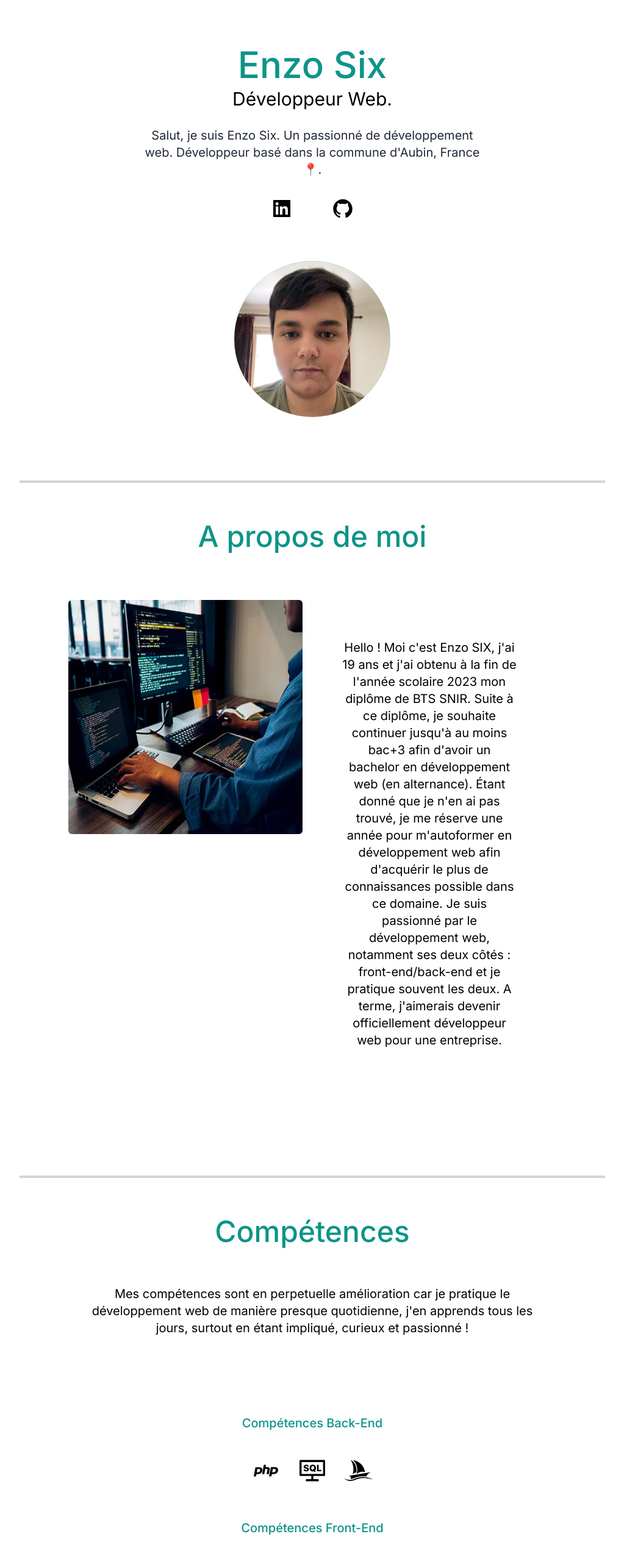
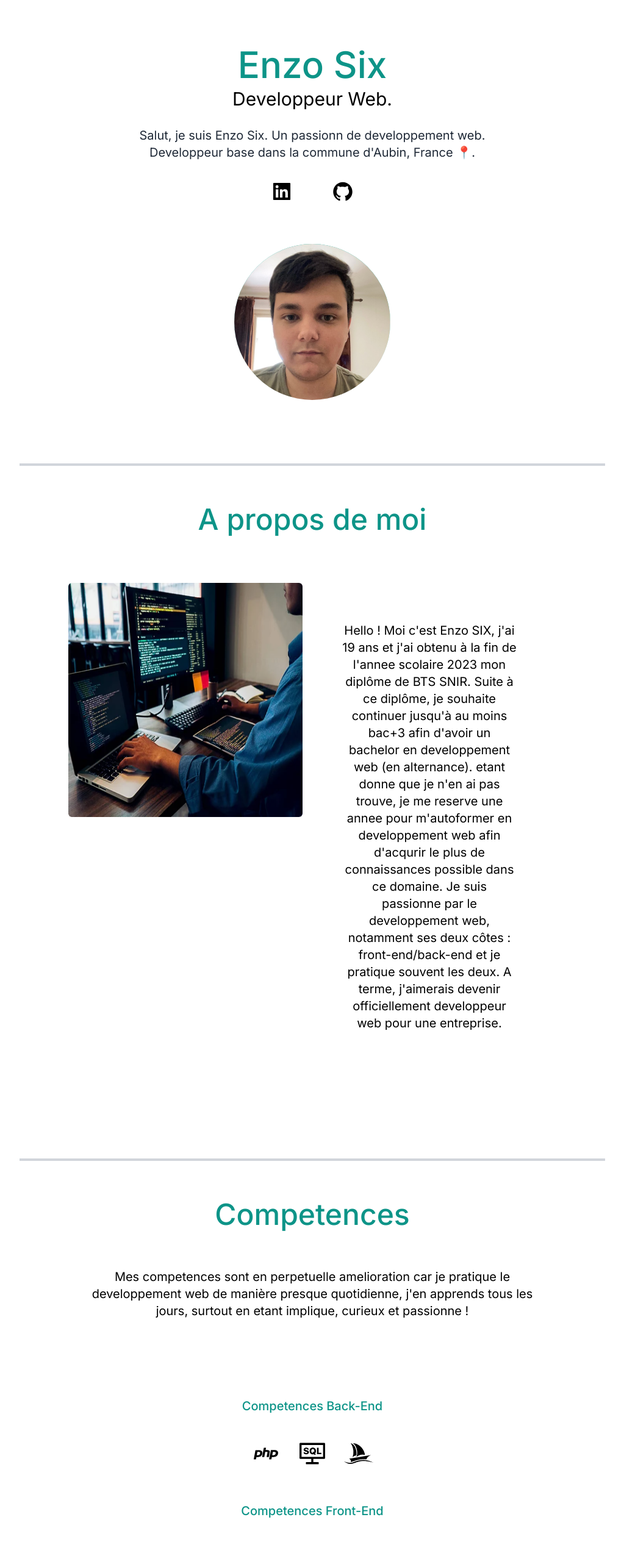
Before and after one commit to Enzo-six/React-Portfolio, a Next.js app: page / in a window 1280 px wide. Shown: the part 120-2654 px from the top of the page at 61% size, without its empty margins (128-1151 px from the left). Built offline with nearby package versions, Linux system fonts and the light colour scheme.

Commit message:
test netlify 2

```diff
--- a/app/page.js
+++ b/app/page.js
@@ -66,7 +66,7 @@ export default function Home() {
                   href="#skills"
                   className="font-burtons dark:text-teal-400 md:text-lg"
                 >
-                  Compétences
+                  Competences
                 </a>
               </li>
               <li>
@@ -92,11 +92,11 @@ export default function Home() {
               Enzo Six
             </h2>
             <h3 className="text-2xl py-2 dark:text-white md:text-3xl">
-              Développeur Web.
+              Developpeur Web.
             </h3>
             <p className="text-md py-5 leading-8 text-gray-800 dark:text-gray-200 max-w-xl mx-auto md:text-xl">
-              Salut, je suis Enzo Six. Un passionné de développement web.
-              Développeur basé dans la commune d'Aubin, France 📍.
+              Salut, je suis Enzo Six. Un passionn de developpement web.
+              Developpeur base dans la commune d&apos;Aubin, France 📍.
             </p>
             <div className="text-4xl flex justify-center gap-16 py-3 text-black dark:text-gray-400">
               <a href="https://www.linkedin.com/in/enzo-six-8b5727267/">
@@ -123,16 +123,16 @@ export default function Home() {
                 className="w-72 h-72 md:w-96 md:h-96 rounded-md"
               />
               <p className="p-16 flex justify-start text-lg dark:text-white md:text-xl">
-                Hello ! Moi c'est Enzo SIX, j'ai 19 ans et j'ai obtenu à la fin
-                de l'année scolaire 2023 mon diplôme de BTS SNIR. Suite à ce
-                diplôme, je souhaite continuer jusqu'à au moins bac+3 afin
-                d'avoir un bachelor en développement web (en alternance). Étant
-                donné que je n'en ai pas trouvé, je me réserve une année pour
-                m'autoformer en développement web afin d'acquérir le plus de
-                connaissances possible dans ce domaine. Je suis passionné par le
-                développement web, notamment ses deux côtés : front-end/back-end
-                et je pratique souvent les deux. A terme, j'aimerais devenir
-                officiellement développeur web pour une entreprise.
+                Hello ! Moi c&apos;est Enzo SIX, j&apos;ai 19 ans et j&apos;ai obtenu à la fin
+                de l&apos;annee scolaire 2023 mon diplôme de BTS SNIR. Suite à ce
+                diplôme, je souhaite continuer jusqu&apos;à au moins bac+3 afin
+                d&apos;avoir un bachelor en developpement web (en alternance). etant
+                donne que je n&apos;en ai pas trouve, je me reserve une annee pour
+                m&apos;autoformer en developpement web afin d&apos;acqurir le plus de
+                connaissances possible dans ce domaine. Je suis passionne par le
+                developpement web, notamment ses deux côtes : front-end/back-end
+                et je pratique souvent les deux. A terme, j&apos;aimerais devenir
+                officiellement developpeur web pour une entreprise.
               </p>
             </div>
           </div>
@@ -141,18 +141,18 @@ export default function Home() {
         <section id="skills" className="min-h-screen">
           <div className="text-center">
             <h1 className="text-4xl text-teal-600 font-medium dark:text-teal-400 md:text-5xl">
-              Compétences
+              Competences
             </h1>
             <p className="text-lg p-16 dark:text-white md:text-xl max-w-4xl mx-auto">
-              Mes compétences sont en perpetuelle amélioration car je pratique
-              le développement web de manière presque quotidienne, j'en apprends
-              tous les jours, surtout en étant impliqué, curieux et passionné !
+              Mes competences sont en perpetuelle amelioration car je pratique
+              le developpement web de manière presque quotidienne, j&apos;en apprends
+              tous les jours, surtout en etant implique, curieux et passionne !
             </p>
             <div class="grid grid-rows-3 grid-flow-col gap-4 p-16">
 
               <div class="col-span-2">
                 <h3 className="text-2xl text-teal-600 font-medium md:text-xl dark:text-white">
-                  Compétences Back-End
+                  Competences Back-End
                 </h3>
                 <div className=" p-10 flex justify-center text-5xl space-x-7 dark:text-gray-400">
                 <BiLogoPhp />
@@ -162,7 +162,7 @@ export default function Home() {
               </div>
               <div class="col-span-2">
                 <h3 className="text-2xl text-teal-600 font-medium md:text-xl dark:text-white">
-                  Compétences Front-End
+                  Competences Front-End
                 </h3>
                 <div className=" p-10 flex justify-center text-5xl space-x-7 dark:text-gray-400">
                 <AiFillHtml5 />
@@ -174,7 +174,7 @@ export default function Home() {
               </div>
               <div class="col-span-2">
                 <h3 className="text-2xl text-teal-600 font-medium md:text-xl dark:text-white">
-                  Compétences Diverses
+                  Competences Diverses
                 </h3>
                 <div className=" p-10 flex justify-center text-5xl space-x-7 dark:text-gray-400">
                 <AiFillWindows />
```
